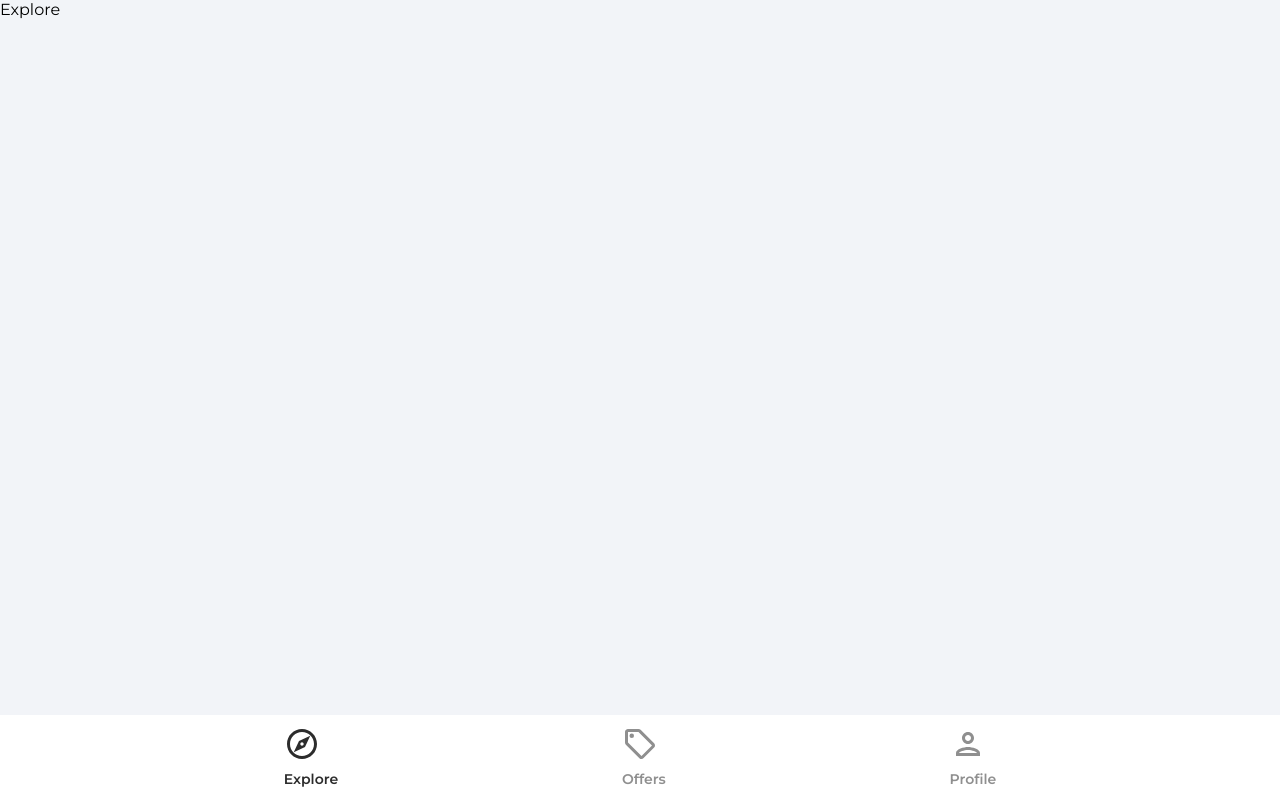
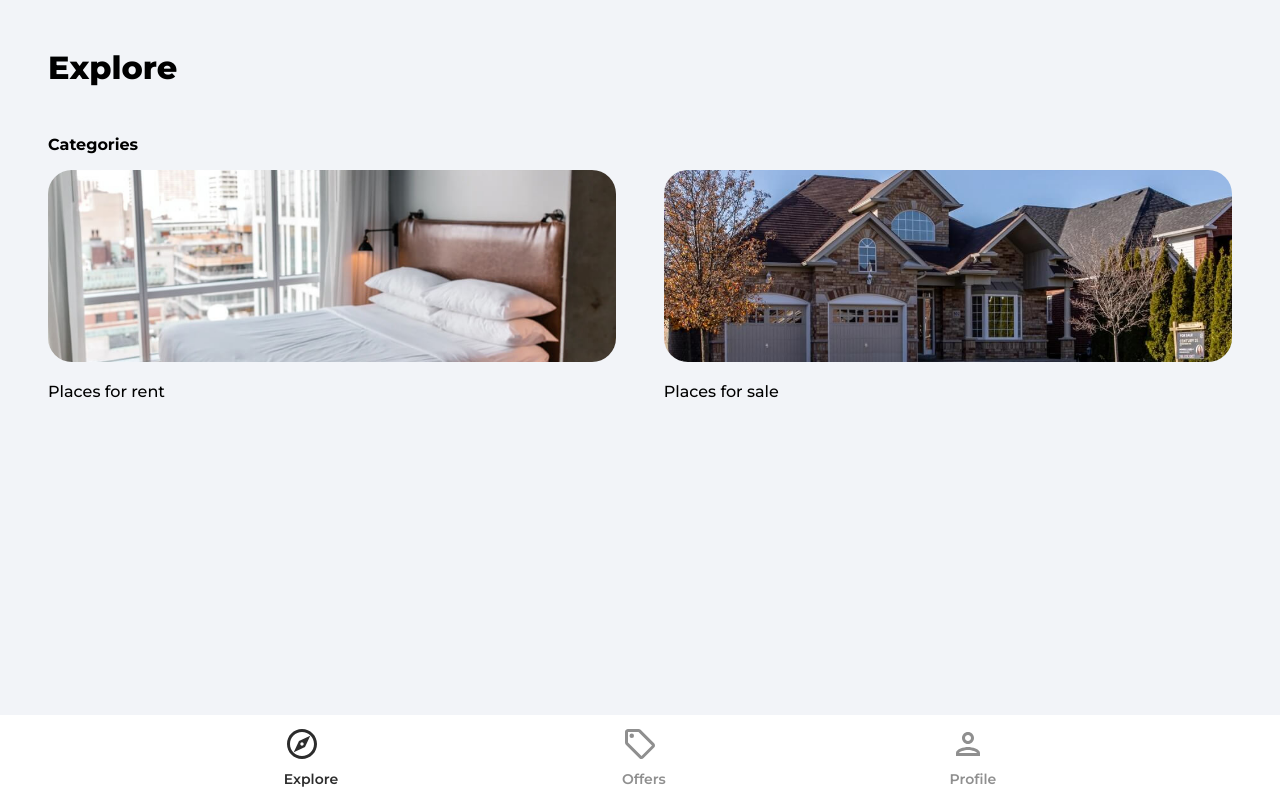
Before and after one commit to N00bG1rl/housemarket-project, a React (Create React App) app: page / in a window 1280 px wide. Built offline with nearby package versions, Linux system fonts and the light colour scheme.

Commit message:
Get listings from db

```diff
--- a/src/App.js
+++ b/src/App.js
@@ -5,6 +5,7 @@
 import Navbar from './components/layout/Navbar'
 import PrivateRoute from './components/utils/PrivateRoute'
 import Explore from './pages/Explore'
+import Category from './pages/Category'
 import Offers from './pages/Offers'
 import Profile from './pages/Profile'
 import Login from './pages/Login'
@@ -18,6 +19,7 @@
 				<Routes>
 					<Route path='/' element={<Explore />} />
 					<Route path='/offers' element={<Offers />} />
+					<Route path='/category/:categoryName' element={<Category />} />
 					<Route path='/profile' element={<PrivateRoute />}>
 						<Route path='/profile' element={<Profile />} />
 					</Route>
--- a/src/components/utils/OAuth.jsx
+++ b/src/components/utils/OAuth.jsx
@@ -34,7 +34,7 @@
 			}
 			navigate('/profile')
 		} catch (error) {
-			console.log(error)
+			//console.log(error)
 			toast.error('Could not authorize with Google')
 		}
 	}
--- /dev/null
+++ b/src/pages/Category.jsx
@@ -0,0 +1,88 @@
+import { useEffect, useState } from 'react'
+import { useParams } from 'react-router-dom'
+import {
+	collection,
+	getDocs,
+	query,
+	where,
+	orderBy,
+	limit,
+	startAfter,
+	Timestamp,
+} from 'firebase/firestore'
+import { db } from '../firebase.config'
+import Spinner from '../components/layout/Spinner'
+import { toast, Toast } from 'react-toastify'
+
+function Category() {
+	const [listings, setListings] = useState(null)
+	const [isLoadign, setIsLoading] = useState(true)
+
+	const params = useParams()
+
+	useEffect(() => {
+		const fetchListings = async () => {
+			try {
+				// Get reference
+				const listingsRef = collection(db, 'listings')
+
+				// Create a query
+				const q = query(
+					listingsRef,
+					where('type', '==', params.categoryName),
+					orderBy('timestamp', 'desc'),
+					limit(10)
+				)
+
+				// Execute query
+				const querySnap = await getDocs(q)
+
+				const listings = []
+
+				querySnap.forEach(doc => {
+					return listings.push({
+						id: doc.id,
+						data: doc.data(),
+					})
+				})
+
+				setListings(listings)
+				setIsLoading(false)
+			} catch (error) {
+				toast.error('Could not fetch listings.')
+			}
+		}
+
+		fetchListings()
+	}, [params.categoryName])
+
+	return (
+		<div className='category'>
+			<header>
+				<p className='pageHeader'>
+					{params.categoryName === 'rent'
+						? 'Places for rent'
+						: 'Places for sale'}
+				</p>
+			</header>
+
+			{isLoadign ? (
+				<Spinner />
+			) : listings && listings.length > 0 ? (
+				<>
+					<main>
+						<ul className='categoryListings'>
+							{listings.map(listing => (
+								<h3 key={listing.id}>{listing.data.name}</h3>
+							))}
+						</ul>
+					</main>
+				</>
+			) : (
+				<p>No listings for {params.categoryName}</p>
+			)}
+		</div>
+	)
+}
+
+export default Category
--- a/src/pages/Explore.jsx
+++ b/src/pages/Explore.jsx
@@ -1,7 +1,37 @@
-import React from 'react'
+import { Link } from 'react-router-dom'
+import rentCategoryImage from '../assets/jpg/rentCategoryImage.jpg'
+import sellCategoryImage from '../assets/jpg/sellCategoryImage.jpg'
 
 function Explore() {
-	return <div>Explore</div>
+	return (
+		<div className='explore'>
+			<header>
+				<p className='pageHeader'>Explore</p>
+
+				<main>
+					<p className='exploreCategoryHeading'>Categories</p>
+					<div className='exploreCategories'>
+						<Link to='/category/rent'>
+							<img
+								src={rentCategoryImage}
+								alt='rent'
+								className='exploreCategoryImg'
+							/>
+							<p className='exploreCategoryName'>Places for rent</p>
+						</Link>
+						<Link to='/category/sale'>
+							<img
+								src={sellCategoryImage}
+								alt='sale'
+								className='exploreCategoryImg'
+							/>
+							<p className='exploreCategoryName'>Places for sale</p>
+						</Link>
+					</div>
+				</main>
+			</header>
+		</div>
+	)
 }
 
 export default Explore
```
